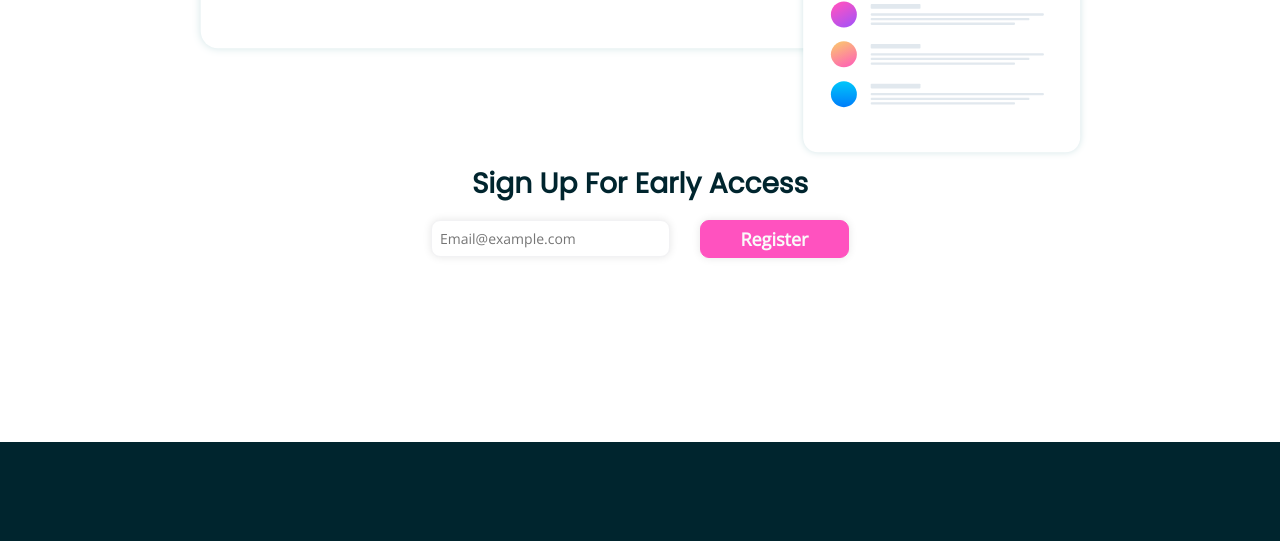
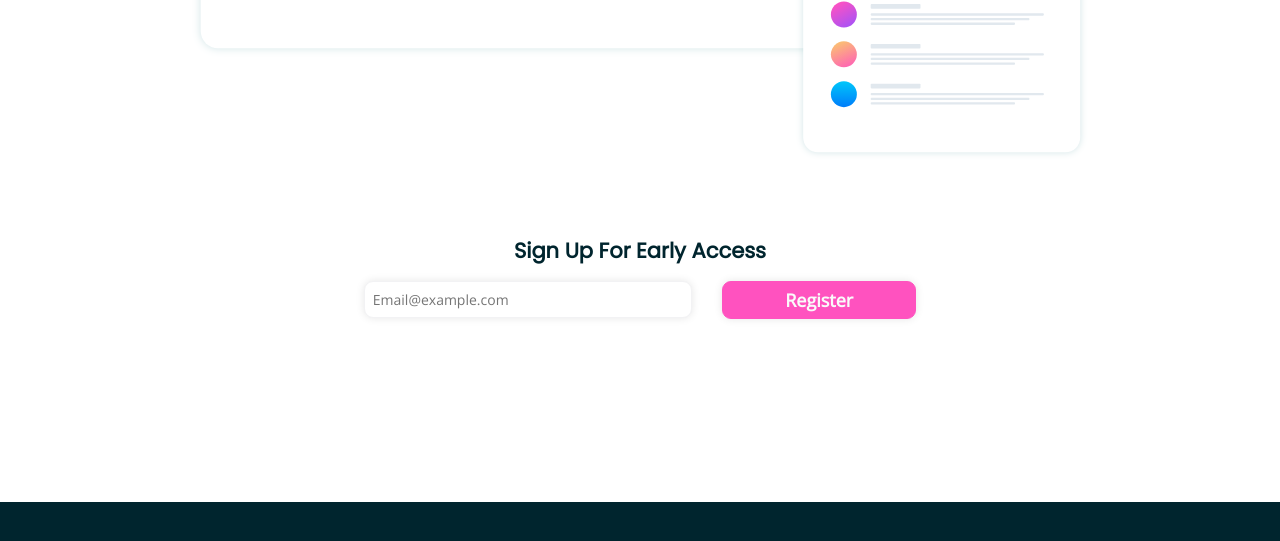
Before and after one commit to bobmatyas/fem-huddle-landing-page, a plain HTML site: page index.html in a window 1280 px wide. Shown: the part 837-1378 px from the top of the page. Drawn offline with nearby package versions, Linux system fonts and the light colour scheme.

Commit message:
font tweaks

```diff
--- a/css/styles.css
+++ b/css/styles.css
@@ -39,10 +39,11 @@ h2 {
 .signup {
   color:  hsl(192, 100%, 9%);
   text-align: center;
-  font-size: 2.8rem;
+  font-size: 2.1rem;
   font-family: Poppins, sans-serif;
   font-weight: 800;
   text-align: center;
+  padding: 25px;
 }
 
 input {
@@ -107,6 +108,7 @@ main {
   padding: 2% 7%;
 }
 
+
 footer {
   margin-top: 7%;
   background-color: hsl(192, 100%, 9%);
@@ -157,8 +159,11 @@ footer ul {
   text-decoration: underline;
 }
 
+form {
+  margin-top: 8%;
+}
 
-@media screen and (min-width: 768px) {
+@media screen and (min-width: 950px) {
 
   main {
     padding: 5% 15%;
@@ -170,12 +175,12 @@ footer ul {
   }
 
   .email-field {
-    width: 30%;
+    width: 40%;
     padding: 15px;
   }
 
   .submit-button {
-    width: 20%;
+    width: 25%;
     padding: 15px;
   }
 
```
